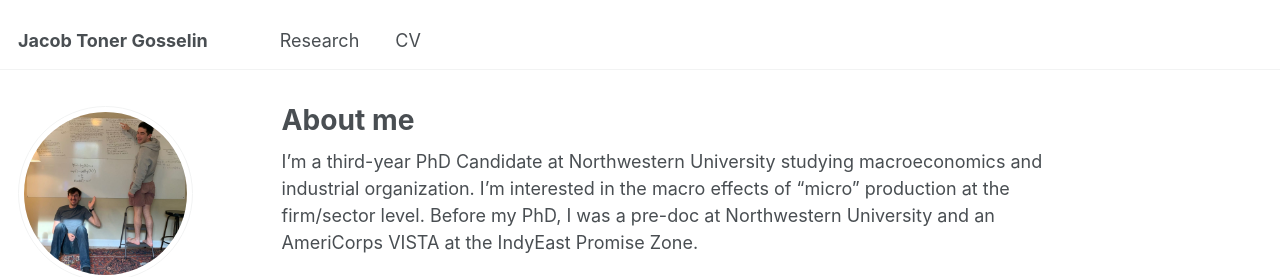
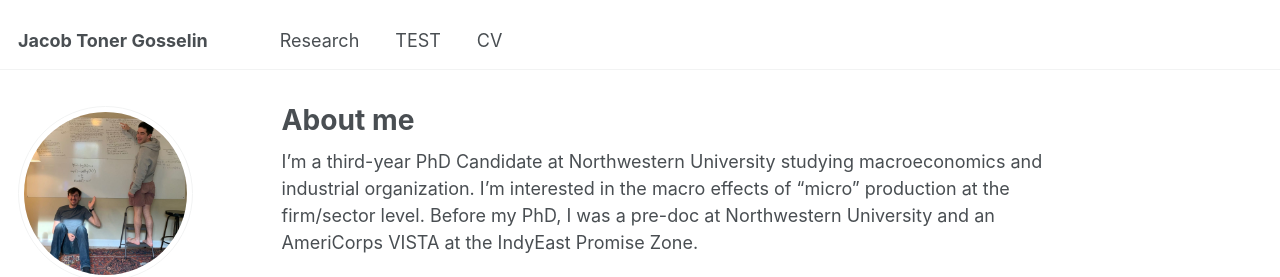
Before and after one commit to jacobgosselin/jacobgosselin.github.io, a Jekyll site: the page built from _pages/about.md, in a window 1280 px wide. Shown: the top 277 px of the page. Built offline with Jekyll 4.4.1, drawn with Linux system fonts in a browser that asks for light colours.

Commit message:
Update navigation.yml

```diff
--- a/_data/navigation.yml
+++ b/_data/navigation.yml
@@ -20,6 +20,9 @@ main:
   # - title: "Blog Posts"
   #   url: /year-archive/
 
+  - title: "TEST"
+    url: files/CV_2025.pdf
+
   - title: "CV"
     url: https://jacobgosselin.github.io/files/CV_2025.pdf
 
```
